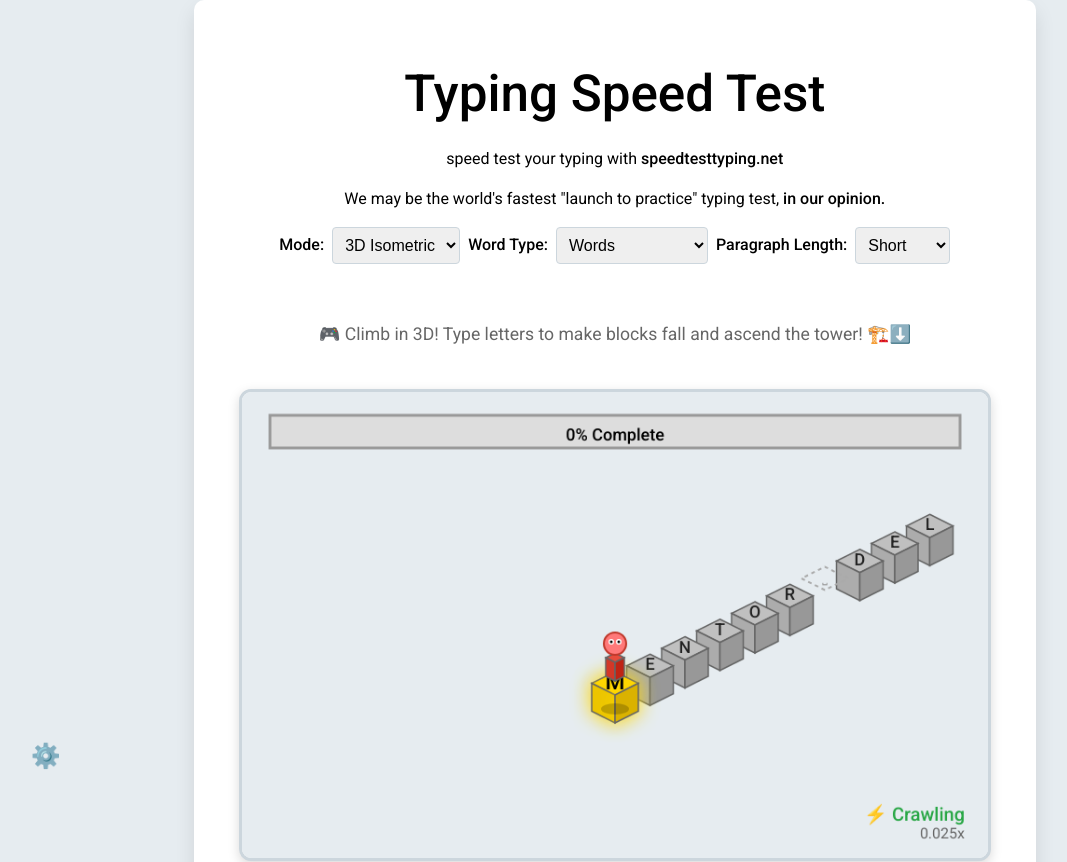
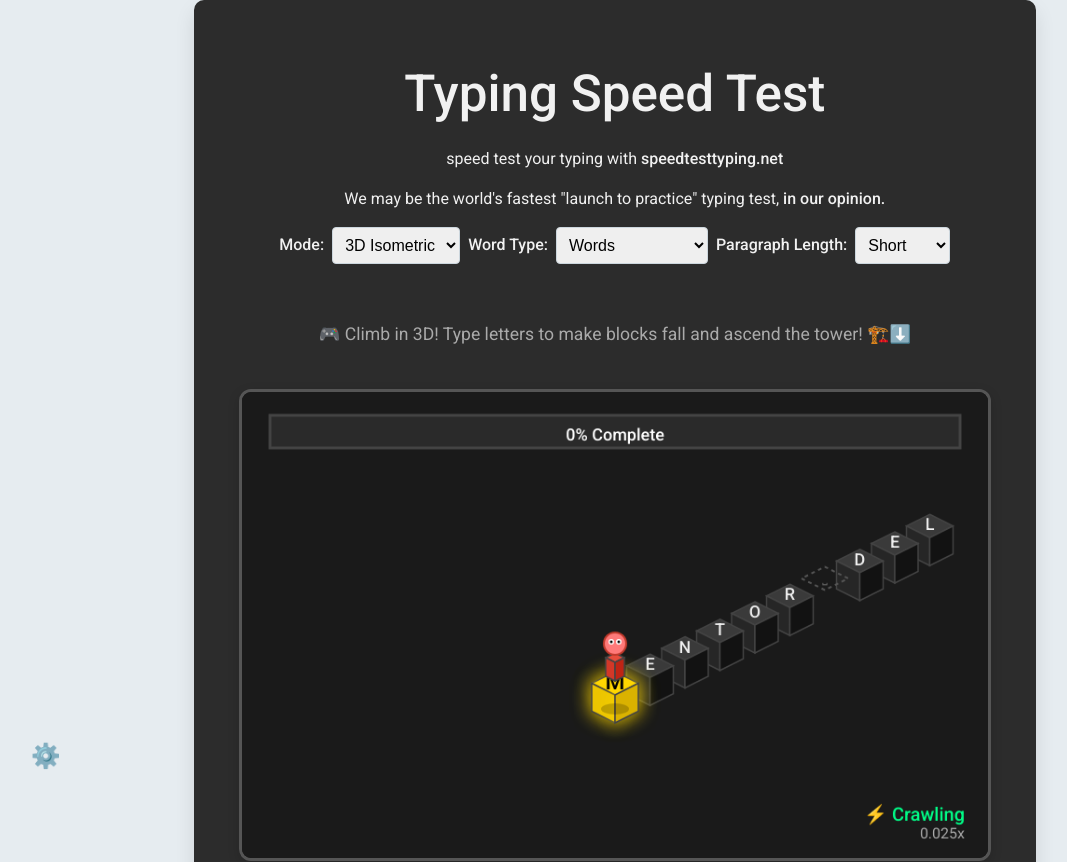
Before and after one commit to veerxyz/speedtesttypingproject, a React (Vite) app in the folder typing-test-app/: page / in a window 1280 px wide. Shown: the top 862 px of the page, without its empty margins (14-1081 px from the left). Built offline with nearby package versions, Linux system fonts and the light colour scheme.

Commit message:
basic darkmode defaulting until chosen otherwise.
next maybe a bit of ui revamp.

```diff
--- a/typing-test-app/src/App.jsx
+++ b/typing-test-app/src/App.jsx
@@ -58,7 +58,14 @@ function App() {
   };
 
   const getSavedParaLength = () => localStorage.getItem("paraLength") || "short";
-  const getSavedDarkMode = () => localStorage.getItem("darkMode") === "true";
+  // const getSavedDarkMode = () => localStorage.getItem("darkMode") === "true";
+  const getSavedDarkMode = () => {
+  const saved = localStorage.getItem("darkMode");
+  // If no preference saved yet, default to dark mode (true)
+  // Otherwise use the saved preference
+  return saved === null ? true : saved === "true";
+};
+
   const getSavedWordType = () => localStorage.getItem("wordType") || "words";
 
   const [paraLength, setParaLength] = useState(getSavedParaLength());
```
